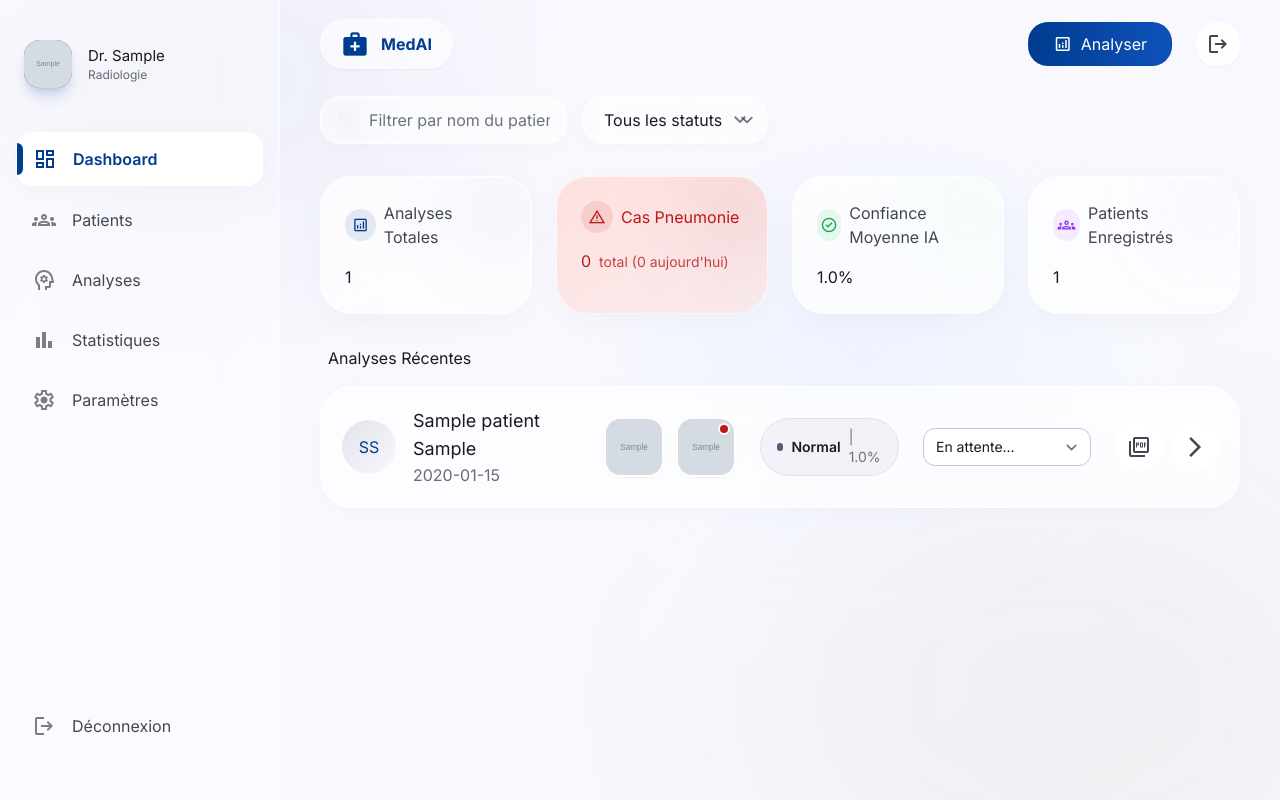
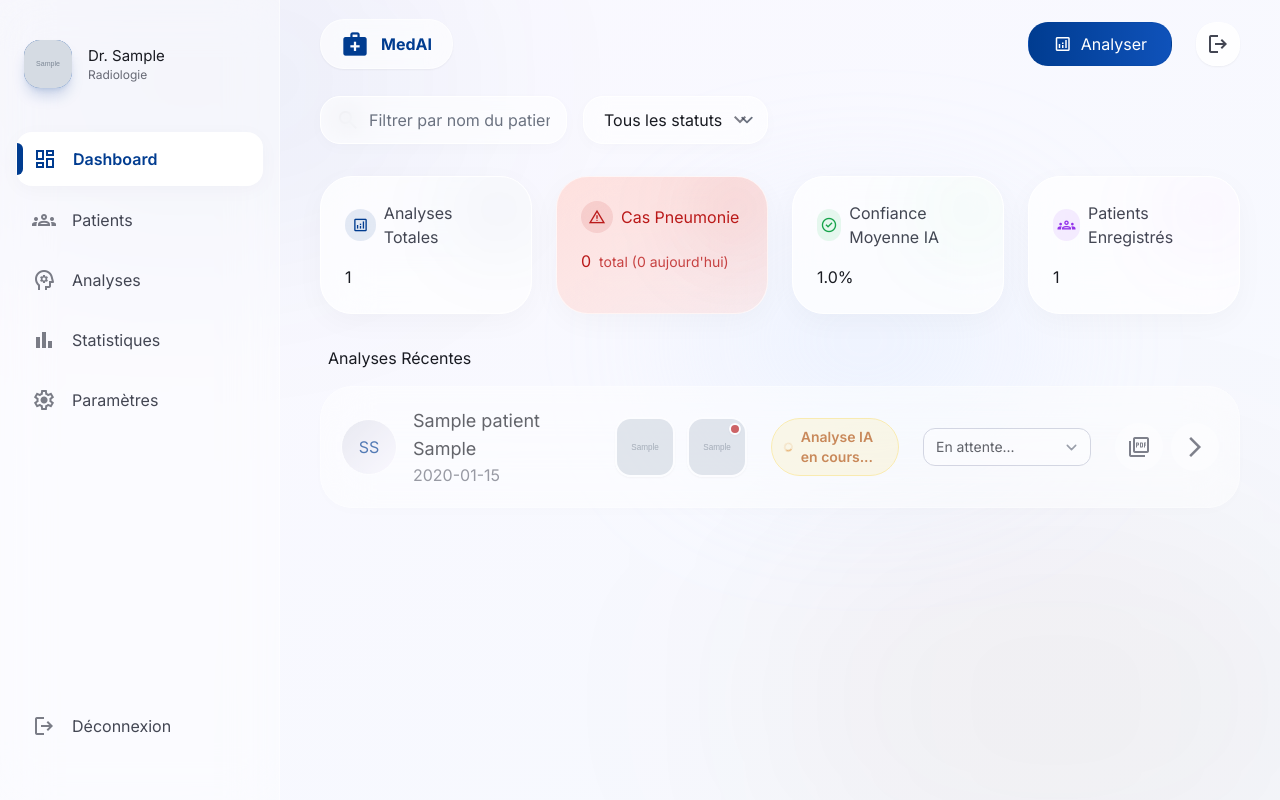
Before and after one commit to adamelmir345/Projet_Pneumonie, a Django app: page / in a window 1280 px wide. Run offline with Django 5.2, Linux system fonts and the light colour scheme; a user stored in the database is signed in; tables that the repository leaves empty hold one stand-in row (values such as "Sample post"); grey boxes marked "Sample" are stand-in pictures; one stand-in notice (Sample message) is shown; some libraries are stand-ins or nearby versions.

Commit message:
feat: exécution de l'IA en arrière-plan avec threads, polling AJAX temps réel et notifications dynamiques

```diff
--- a/medical_app/templates/medical_app/dashboard.html
+++ b/medical_app/templates/medical_app/dashboard.html
@@ -254,8 +254,9 @@
 </div>
 
 {% for radio in radiographies %}
-<div class="data-row bg-white/70 backdrop-blur-xl rounded-[2rem] p-5 border border-white shadow-[0_4px_20px_rgb(0,0,0,0.02)] hover:shadow-[0_8px_30px_rgb(0,0,0,0.05)] transition-all flex flex-col md:flex-row items-center gap-6 group"
-     data-status="{% if radio.classe_predite == 'Pneumonie' %}pneumonie{% else %}normal{% endif %}">
+<div class="data-row bg-white/70 backdrop-blur-xl rounded-[2rem] p-5 border border-white shadow-[0_4px_20px_rgb(0,0,0,0.02)] hover:shadow-[0_8px_30px_rgb(0,0,0,0.05)] transition-all flex flex-col md:flex-row items-center gap-6 group {% if radio.statut_analyse == 'EN_COURS' %}animate-pulse{% endif %}"
+     data-status="{% if radio.statut_analyse == 'EN_COURS' %}en_cours{% elif radio.classe_predite == 'Pneumonie' %}pneumonie{% else %}normal{% endif %}"
+     data-radio-id="{{ radio.id }}">
 
 <!-- Patient Info -->
 <div class="flex items-center gap-4 w-full md:w-[250px]">
@@ -284,8 +285,16 @@
 </div>
 
 <!-- Diagnostic Badge -->
-<div class="flex-1 flex justify-center md:justify-start">
-{% if radio.classe_predite == 'Pneumonie' %}
+<div class="flex-1 flex justify-center md:justify-start" id="badge-{{ radio.id }}">
+{% if radio.statut_analyse == 'EN_COURS' %}
+<span class="inline-flex items-center px-4 py-2 rounded-full text-sm font-semibold bg-amber-100/60 text-amber-700 border border-amber-200">
+    <svg class="animate-spin -ml-1 mr-2 h-4 w-4 text-amber-600" xmlns="http://www.w3.org/2000/svg" fill="none" viewBox="0 0 24 24">
+        <circle class="opacity-25" cx="12" cy="12" r="10" stroke="currentColor" stroke-width="4"></circle>
+        <path class="opacity-75" fill="currentColor" d="M4 12a8 8 0 018-8V0C5.373 0 0 5.373 0 12h4z"></path>
+    </svg>
+    Analyse IA en cours...
+</span>
+{% elif radio.classe_predite == 'Pneumonie' %}
 <span class="inline-flex items-center px-4 py-2 rounded-full text-sm font-semibold bg-error-container/50 text-error border border-error-container">
 <span class="w-2 h-2 rounded-full bg-error mr-2"></span>
                                 Pneumonie
@@ -393,27 +402,76 @@
     statusFilter.addEventListener('change', filterCards);
 </script>
 
-{% if messages %}
 <script>
+// =============================================================================
+// POLLING AJAX — Vérification automatique des analyses IA en cours
+// =============================================================================
+(function() {
+    // Collecter les IDs des radios "en cours" sur la page
+    let pendingIds = [];
+    document.querySelectorAll('[data-status="en_cours"]').forEach(function(el) {
+        pendingIds.push(el.getAttribute('data-radio-id'));
+    });
+
+    if (pendingIds.length === 0) return; // Rien à vérifier
+
+    const pollInterval = setInterval(function() {
+        fetch('/api/check-analysis/?ids=' + pendingIds.join(','))
+            .then(r => r.json())
+            .then(data => {
+                // Mettre à jour les cartes terminées
+                data.completed.forEach(function(item) {
+                    const card = document.querySelector('[data-radio-id="' + item.id + '"]');
+                    if (!card) return;
+
+                    // Retirer l'animation pulsante
+                    card.classList.remove('animate-pulse');
+
+                    // Mettre à jour le badge
+                    const badge = document.getElementById('badge-' + item.id);
+                    if (badge) {
+                        if (item.classe === 'Pneumonie') {
+                            badge.innerHTML = '<span class="inline-flex items-center px-4 py-2 rounded-full text-sm font-semibold bg-error-container/50 text-error border border-error-container">' +
+                                '<span class="w-2 h-2 rounded-full bg-error mr-2"></span>Pneumonie' +
+                                '<span class="ml-2 opacity-60 font-normal">| ' + item.confiance.toFixed(1) + '%</span></span>';
+                            card.setAttribute('data-status', 'pneumonie');
+                        } else {
+                            badge.innerHTML = '<span class="inline-flex items-center px-4 py-2 rounded-full text-sm font-semibold bg-surface-container-high/50 text-on-surface border border-surface-container-highest">' +
+                                '<span class="w-2 h-2 rounded-full bg-secondary mr-2"></span>Normal' +
+                                '<span class="ml-2 opacity-60 font-normal">| ' + item.confiance.toFixed(1) + '%</span></span>';
+                            card.setAttribute('data-status', 'normal');
+                        }
+                    }
+
+                    // Notification de bureau
                     if ("Notification" in window && Notification.permission === "granted") {
-        {% for message in messages %}
-            {% if message.message == "ALERTE_PNEUMONIE" %}
-                if (localStorage.getItem('notif_critical') === 'true') {
+                        if (item.classe === 'Pneumonie' && localStorage.getItem('notif_critical') === 'true') {
                             new Notification("⚠️ Alerte Médicale (Pneumonie)", {
-                        body: "Une nouvelle radiographie vient d'être analysée avec un résultat critique.",
+                                body: item.patient + " — Résultat critique détecté par l'IA (" + item.confiance.toFixed(1) + "%)",
+                                icon: "https://cdn-icons-png.flaticon.com/512/2966/2966327.png"
+                            });
+                        } else if (item.classe === 'Normal' && localStorage.getItem('notif_complete') === 'true') {
+                            new Notification("✅ Analyse Terminée", {
+                                body: item.patient + " — Résultat : Normal (" + item.confiance.toFixed(1) + "%)",
                                 icon: "https://cdn-icons-png.flaticon.com/512/2966/2966327.png"
                             });
                         }
-            {% elif message.message == "ANALYSE_TERMINEE" %}
-                if (localStorage.getItem('notif_complete') === 'true') {
-                    new Notification("✅ Analyse Terminée", {
-                        body: "L'IA a terminé l'analyse d'une radiographie (Normal).",
-                        icon: "https://cdn-icons-png.flaticon.com/512/2966/2966327.png"
+                    }
+
+                    // Retirer des IDs en attente
+                    pendingIds = pendingIds.filter(id => id != item.id);
                 });
+
+                // Arrêter le polling quand tout est terminé
+                if (pendingIds.length === 0) {
+                    clearInterval(pollInterval);
+                    // Recharger la page pour mettre à jour les stats et les heatmaps
+                    setTimeout(() => location.reload(), 1500);
                 }
-            {% endif %}
-        {% endfor %}
-    }
+            })
+            .catch(err => console.error('Erreur polling:', err));
+    }, 2000); // Vérifier toutes les 2 secondes
+})();
 </script>
-{% endif %}
+
 </body></html>
--- a/medical_app/urls.py
+++ b/medical_app/urls.py
@@ -10,4 +10,5 @@ urlpatterns = [
     path('rapport-pdf/<int:radio_id>/', views.generer_rapport_pdf, name='generer_rapport_pdf'),
     path('settings/', views.settings_view, name='settings'),
     path('statistics/', views.statistics_view, name='statistics'),
+    path('api/check-analysis/', views.check_analysis_status, name='check_analysis_status'),
 ]
--- a/medical_app/views.py
+++ b/medical_app/views.py
@@ -2,12 +2,57 @@ from django.shortcuts import render, redirect, get_object_or_404
 from django.contrib.auth.decorators import login_required
 from django.contrib.auth import update_session_auth_hash
 from django.contrib import messages
-from django.http import FileResponse, Http404
+from django.http import FileResponse, Http404, JsonResponse
 from django.conf import settings as django_settings
 from functools import wraps
 import os
+import threading
+import logging
 from .models import Radiographie, Patient
 from .forms import RadiographieForm, PatientForm
+from .utils import predict_pneumonia, generate_gradcam
+
+logger = logging.getLogger(__name__)
+
+
+# =============================================================================
+# EXÉCUTION DE L'IA EN ARRIÈRE-PLAN (threading)
+# =============================================================================
+def run_ai_analysis(radio_id):
+    """Lance la prédiction IA et le Grad-CAM dans un thread séparé."""
+    import django
+    django.db.connections.close_all()  # Fermer les connexions du thread parent
+
+    try:
+        radio = Radiographie.objects.get(id=radio_id)
+        image_path = radio.image.path
+
+        # 1. Prédiction IA
+        classe, confiance = predict_pneumonia(image_path)
+        radio.classe_predite = classe
+        radio.pourcentage_confiance = confiance
+
+        # 2. Grad-CAM
+        heatmap_filename = f'heatmap_{os.path.basename(radio.image.name)}'
+        heatmap_rel_path = os.path.join('heatmaps', heatmap_filename)
+        heatmap_abs_path = os.path.join(django_settings.MEDIA_ROOT, heatmap_rel_path)
+
+        if generate_gradcam(image_path, heatmap_abs_path):
+            radio.heatmap_image = heatmap_rel_path
+
+        # 3. Marquer comme terminée
+        radio.statut_analyse = 'TERMINEE'
+        radio.save(update_fields=['classe_predite', 'pourcentage_confiance', 'heatmap_image', 'statut_analyse'])
+        logger.info(f"✅ Analyse terminée pour radio #{radio_id} → {classe} ({confiance}%)")
+
+    except Exception as e:
+        logger.error(f"❌ Erreur analyse radio #{radio_id}: {e}")
+        try:
+            radio = Radiographie.objects.get(id=radio_id)
+            radio.statut_analyse = 'ERREUR'
+            radio.save(update_fields=['statut_analyse'])
+        except Exception:
+            pass
 
 
 # =============================================================================
@@ -94,15 +139,48 @@ def upload_radiographie(request):
     if request.method == 'POST':
         form = RadiographieForm(request.POST, request.FILES)
         if form.is_valid():
-            radio = form.save()  # L'IA s'exécute automatiquement
-            if radio.classe_predite == 'Pneumonie':
-                messages.error(request, "ALERTE_PNEUMONIE")
-            else:
-                messages.success(request, "ANALYSE_TERMINEE")
+            radio = form.save(commit=False)
+            radio.statut_analyse = 'EN_COURS'
+            radio.classe_predite = 'En attente'
+            radio.save()
+
+            # Lancer l'IA dans un thread séparé
+            thread = threading.Thread(target=run_ai_analysis, args=(radio.id,), daemon=True)
+            thread.start()
+
+            messages.info(request, "ANALYSE_EN_COURS")
             return redirect('dashboard')
     else:
         form = RadiographieForm()
     return render(request, 'medical_app/upload.html', {'form': form})
+
+
+# =============================================================================
+# ENDPOINT AJAX — Vérification du statut d'analyse
+# =============================================================================
+@login_required
+def check_analysis_status(request):
+    """Endpoint AJAX appelé par le dashboard pour vérifier les analyses en cours."""
+    pending = Radiographie.objects.filter(statut_analyse='EN_COURS').values_list('id', flat=True)
+    completed = []
+
+    # Vérifier les radios dont le statut vient de passer à TERMINEE
+    radio_ids = request.GET.get('ids', '')
+    if radio_ids:
+        ids = [int(i) for i in radio_ids.split(',') if i.isdigit()]
+        done = Radiographie.objects.filter(id__in=ids, statut_analyse='TERMINEE')
+        for r in done:
+            completed.append({
+                'id': r.id,
+                'classe': r.classe_predite,
+                'confiance': r.pourcentage_confiance,
+                'patient': f"{r.patient.nom} {r.patient.prenom}",
+            })
+
+    return JsonResponse({
+        'pending': list(pending),
+        'completed': completed,
+    })
 
 @login_required
 @medecin_required
```
Also changed, not shown: medical_app/models.py (+7 -25 lines), medical_app/migrations/0009_radiographie_statut_analyse.py (added). Lines whose indentation alone changed are shown as unchanged.
